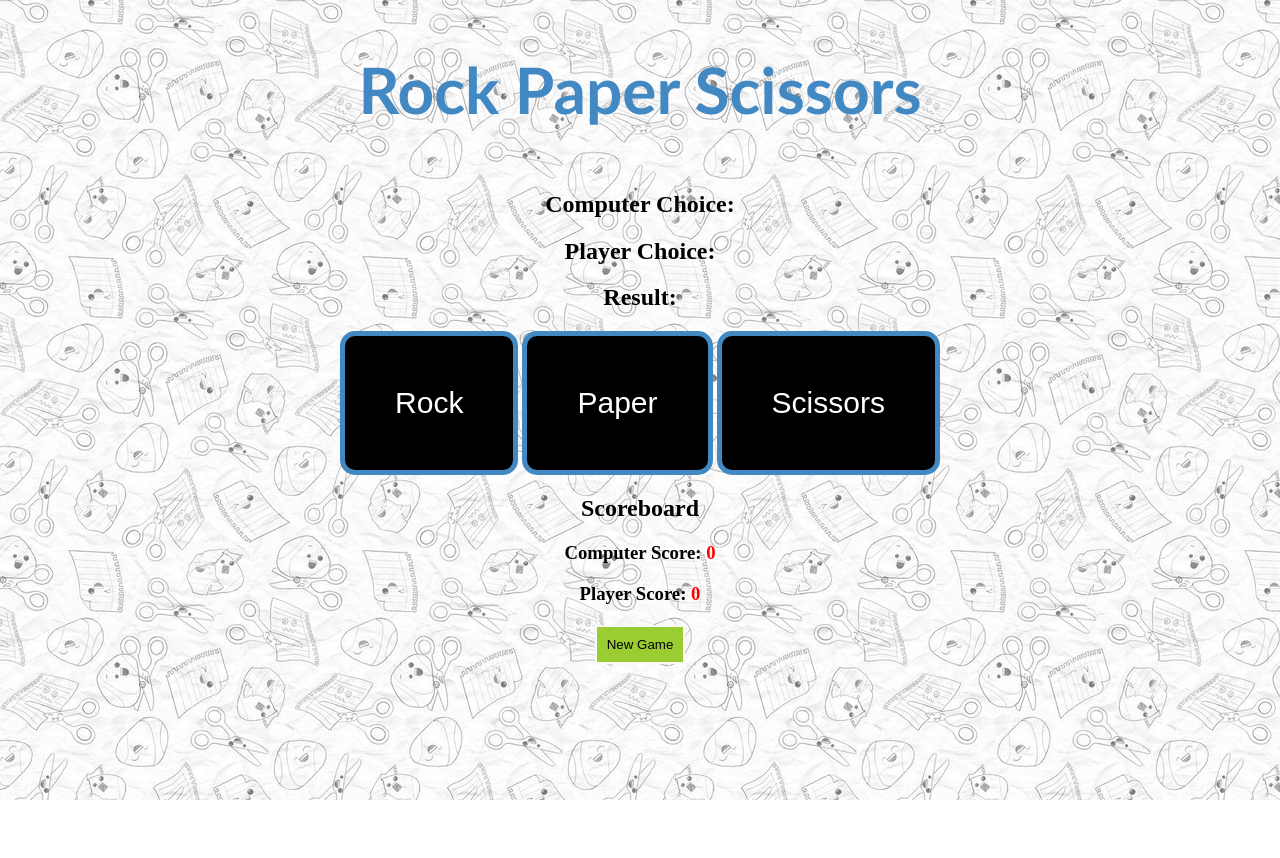
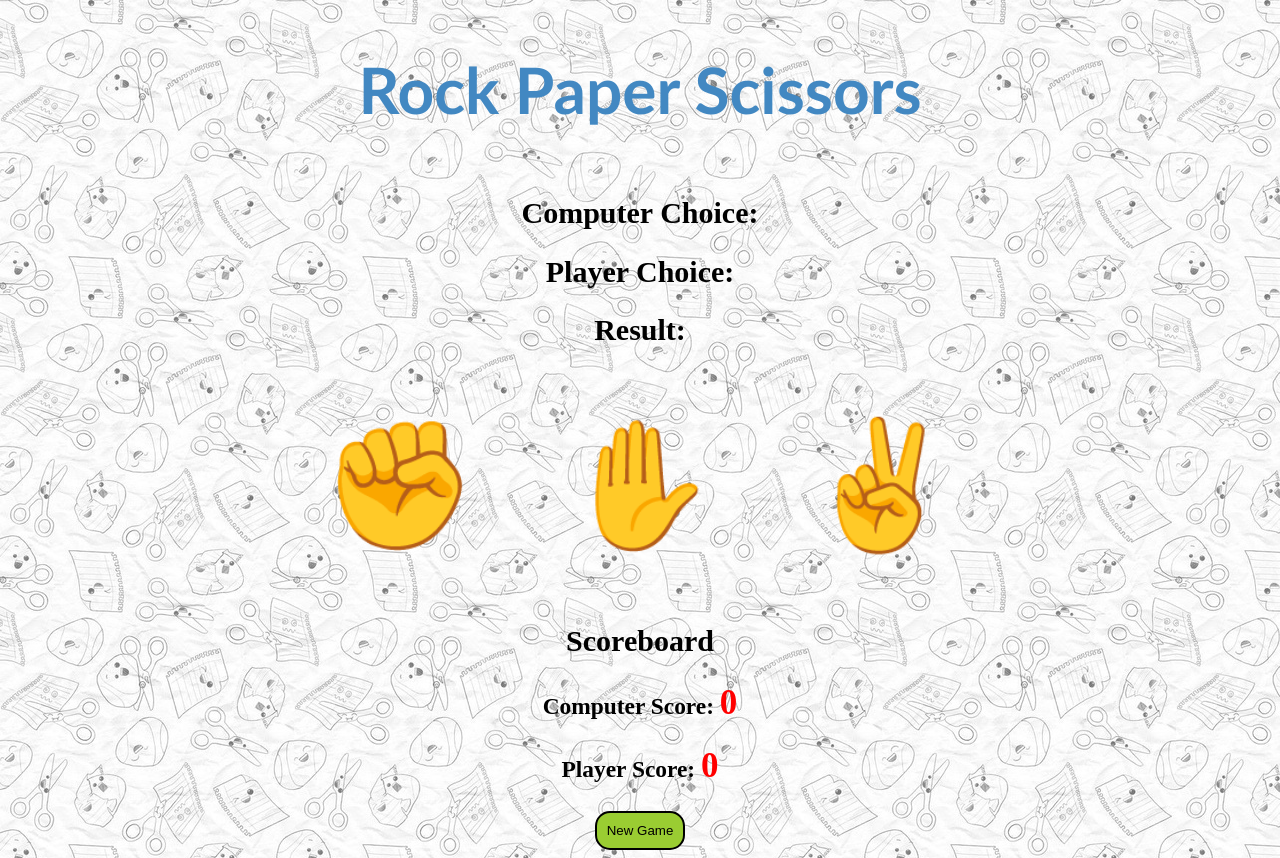
Before and after one commit to gabriellemia/rock-paper-scissors, a plain HTML site: page index.html in a window 1280 px wide. Before the commit the page ends 800 px from the top, so only its background shows below. Drawn offline with Linux system fonts and the light colour scheme.

Commit message:
changed the choices to images instead of words by adding an id to each and inserting an emoji image in the html. Making the game more visually appealing.

```diff
--- a/index.html
+++ b/index.html
@@ -17,9 +17,9 @@
       <h2>Player Choice: <span id="playerChoice"></span></h2>
       <h2>Result: <span id="result"></span></h2>
 
-      <button class="choices">Rock</button>
-      <button class="choices">Paper</button>
-      <button class="choices">Scissors</button>
+      <button class="choices" id="rock">✊</button>
+      <button class="choices" id="paper">✋</button>
+      <button class="choices" id="scissors">✌️</button>
     </div>
     <div>
       <h2>Scoreboard</h2>
--- a/script.js
+++ b/script.js
@@ -15,7 +15,7 @@ computerScoreDis.textContent = computerScore;
 playerScoreDis.textContent = playerScore;
 
 choices.forEach(choice => choice.addEventListener('click', (e) => {
-    playerSelection = e.target.innerText.toLowerCase();
+    playerSelection = e.target.id;
     playerChoiceDis.textContent = playerSelection;
     getComputerChoice();
     playRound();
--- a/style.css
+++ b/style.css
@@ -7,31 +7,31 @@ header {
 }
 
 body {
-
+    font-size: 20px;
     background-image: url(background2.jpg);
     color: black;
     text-align: center;
 }
 .choices:hover {
-    background-color: rgb(66, 136, 194);
-    transform: scale(1.1);
+
+    transform: scale(1.3);
 
 }
 .choices {
-    background-color: black;
-    color: white;
+    background: none;
+    border: none;
     text-align: center;
-    padding: 50px;
-    font-size: 30px;
-    border-radius: 15px;
-    border: 5px solid rgb(66, 136, 194);
+    padding: 40px;
+    font-size: 125px;
+
 }
 #newGame {
     background-color: yellowgreen;
     color:black;
     text-align: center;
     padding: 10px;
-    border: 2px solid rgb(252, 249, 249);
+    border: 2px solid black;
+    border-radius: 15px;
 }
 #newGame:hover {
     background-color:rgb(233, 138, 14);
@@ -48,9 +48,11 @@ body {
 }
 #compScore {
     color: red;
+    font-size: 35px;
 }
 #playScore {
     color: red;
+    font-size: 35px;
 }
 #gameResult {
     color: rgb(247, 45, 247);
```
